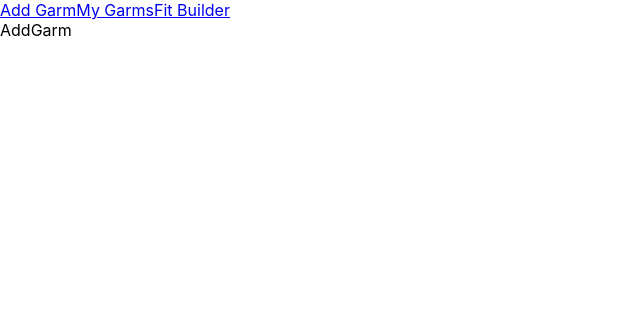
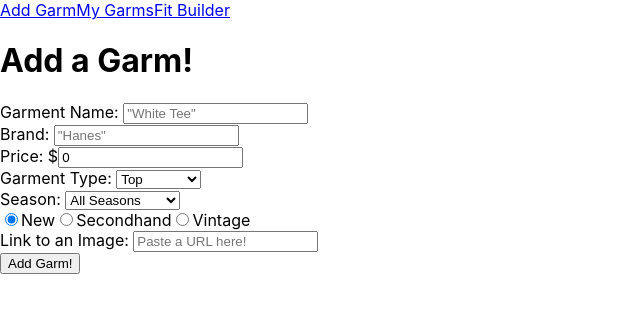
Before and after one commit to Zachary-Roland/closet-app-react, a React (Create React App) app: page /addGarm in a window 1280 px wide. Shown: the top 312 px of the page, without its empty margins (0-640 px from the left). Built offline with nearby package versions, Linux system fonts and the light colour scheme.

Commit message:
adds add garm functionality

```diff
--- a/src/components/AddGarmPage.js
+++ b/src/components/AddGarmPage.js
@@ -1,7 +1,154 @@
-import React from "react";
+import React, { useContext, useState } from "react";
+import { GarmsContext } from "../context/GarmContext";
 
 const AddGarm = () => {
-  return <div>AddGarm</div>;
+  const [garmName, setGarmName] = useState("");
+  const [garmType, setGarmType] = useState("top");
+  const [garmCondition, setGarmCondition] = useState("new");
+  const [garmBrand, setGarmBrand] = useState("");
+  const [garmPrice, setGarmPrice] = useState(0);
+  const [garmImg, setGarmImg] = useState("");
+  const [garmSeason, setGarmSeason] = useState("all");
+  const { garms, addGarm } = useContext(GarmsContext);
+  const clearForm = () => {
+    setGarmName("");
+    setGarmType("top");
+    setGarmBrand("");
+    setGarmPrice(0);
+    setGarmCondition("new");
+    setGarmSeason("all");
+    setGarmImg("");
+  };
+  return (
+    <>
+      <form>
+        {/* Form to input new garment info. Should include Name, Brand, Price Paid, Type, & Condition, and Season */}
+        <h1>Add a Garm!</h1>
+        {/* Garment Name */}
+        <div>
+          <label htmlFor="garmName">Garment Name: </label>
+          <input
+            id="garmName"
+            value={garmName}
+            placeholder={`"White Tee"`}
+            onChange={(e) => setGarmName(e.target.value)}
+          ></input>
+        </div>
+        {/* Brand */}
+        <div>
+          <label htmlFor="garmBrand">Brand: </label>
+          <input
+            id="garmBrand"
+            value={garmBrand}
+            placeholder={`"Hanes"`}
+            onChange={(e) => setGarmBrand(e.target.value)}
+          ></input>
+        </div>
+        {/* Price */}
+        <div>
+          <label htmlFor="garmPrice">Price: $</label>
+          <input
+            id="garmPrice"
+            value={garmPrice}
+            placeholder={`25`}
+            onChange={(e) => setGarmPrice(e.target.value)}
+          ></input>
+        </div>
+        {/* Type */}
+        <div>
+          <label htmlFor="garmType">Garment Type: </label>
+          <select
+            name="garmType"
+            // defaultValue="top"
+            value={garmType}
+            onChange={(e) => setGarmType(e.target.value)}
+          >
+            <option value="top" selected="selected">
+              Top
+            </option>
+            <option value="bottom">Bottoms</option>
+            <option value="outerwear">Outerwear</option>
+            <option value="footwear">Footwear</option>
+          </select>
+        </div>
+        {/* Season */}
+        <div>
+          <label htmlFor="garmSeason">Season: </label>
+          <select
+            name="garmSeason"
+            value={garmSeason}
+            onChange={(e) => setGarmSeason(e.target.value)}
+          >
+            <option value="all" selected="selected">
+              All Seasons
+            </option>
+            <option value="SS">Spring/Summer</option>
+            <option value="FW">Fall/Winter</option>
+          </select>
+        </div>
+        {/* Condition */}
+        <div>
+          <input
+            id="new"
+            defaultChecked="checked"
+            type="radio"
+            name="condition"
+            value="new"
+            onClick={(e) => setGarmCondition(e.target.value)}
+          ></input>
+          <label htmlFor="new">New</label>
+          <input
+            id="used"
+            type="radio"
+            name="condition"
+            value="used"
+            onClick={(e) => setGarmCondition(e.target.value)}
+          ></input>
+          <label htmlFor="used">Secondhand</label>
+          <input
+            id="vintage"
+            type="radio"
+            name="condition"
+            value="vintage"
+            onClick={(e) => setGarmCondition(e.target.value)}
+          ></input>
+          <label htmlFor="vintage">Vintage</label>
+        </div>
+        {/* Image Link */}
+        <div>
+          <label htmlFor="garmImg">Link to an Image: </label>
+          <input
+            id="garmImg"
+            value={garmImg}
+            placeholder={`Paste a URL here!`}
+            onChange={(e) => setGarmImg(e.target.value)}
+          ></input>
+        </div>
+        <button
+          onClick={(e) => {
+            e.preventDefault();
+            console.log(garms);
+            addGarm({
+              title: garmName,
+              type: garmType,
+              brand: garmBrand,
+              cost: garmPrice,
+              condition: garmCondition,
+              season: garmSeason,
+              id: "1",
+              img: garmImg,
+            });
+            clearForm();
+            console.log(
+              `Name: ${garmName}, Brand: ${garmBrand}, Price: ${garmPrice}, Type: ${garmType}, Condition: ${garmCondition}, Img: ${garmImg}`
+            );
+          }}
+        >
+          Add Garm!
+        </button>
+      </form>
+    </>
+  );
 };
 
 export default AddGarm;
--- a/src/context/GarmContext.js
+++ b/src/context/GarmContext.js
@@ -85,14 +85,14 @@ export function GarmsProvider(props) {
       img: "./images/converse.jpg",
     },
   ]);
-  const AddGarm = useCallback((toAdd) => {
+  const addGarm = useCallback((toAdd) => {
     setGarms((curr) => [...curr, toAdd]);
   }, []);
   const deleteGarm = useCallback((id) => {
     setGarms((curr) => curr.filter((val) => val.id !== id));
   }, []);
   return (
-    <GarmsContext.Provider value={{ garms, AddGarm, deleteGarm }}>
+    <GarmsContext.Provider value={{ garms, addGarm, deleteGarm }}>
       {props.children}
     </GarmsContext.Provider>
   );
```
